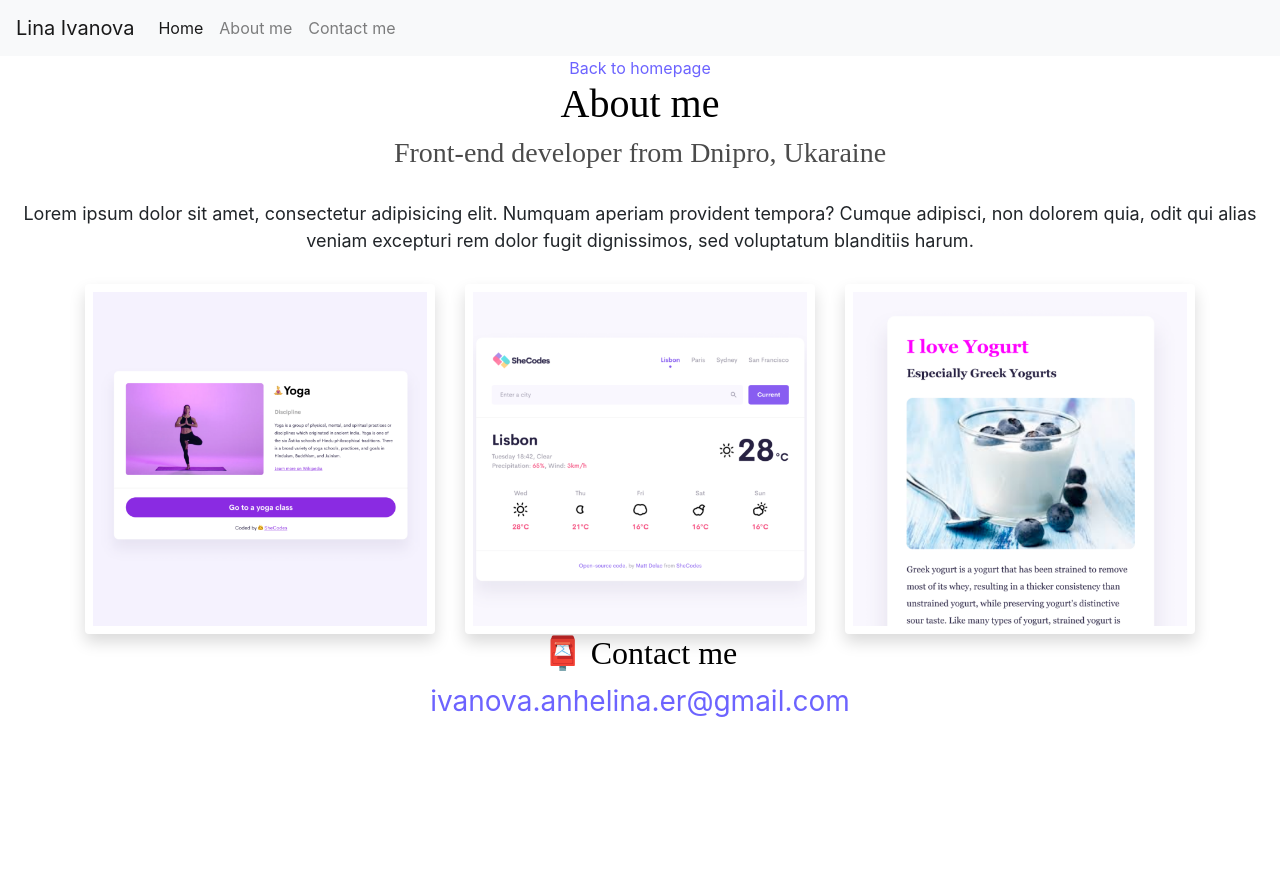
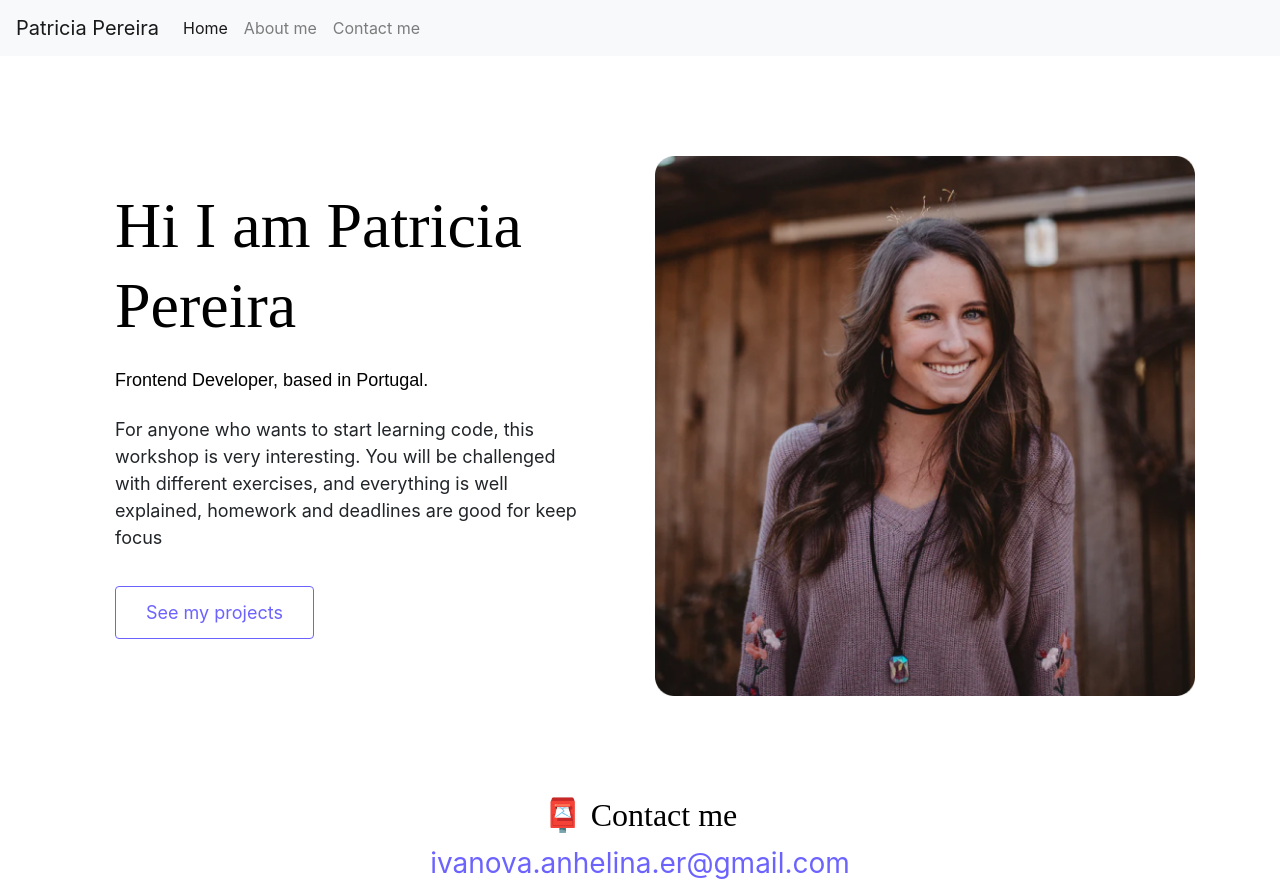
Before and after one commit to drroggonn/portfolio-project, a plain HTML site: page about.html in a window 1280 px wide. Before the commit the page ends 800 px from the top, so only its background shows below. Drawn offline with nearby package versions, Linux system fonts and the light colour scheme.

Commit message:
Changed about-page

```diff
--- a/about.html
+++ b/about.html
@@ -17,7 +17,7 @@
   </head>
   <body>
     <nav class="navbar navbar-expand-lg navbar-light bg-light sticky-top">
-      <a class="navbar-brand" href="index.html">Lina Ivanova</a>
+      <a class="navbar-brand" href="index.html">Patricia Pereira</a>
       <button
         class="navbar-toggler"
         type="button"
@@ -45,8 +45,27 @@
         </ul>
       </div>
     </nav>
-    <a href="index.html" class="homepage-link" title="My homepage">Back to homepage</a>
-    <h1 class="text-center">About me</h1>
+    <div class="about-section container">
+      <div class="row">
+        <div class="col-lg-6">
+          <div class="about-section-content">
+            <h1 class="mb-4">Hi I am Patricia Pereira</h1>
+            <h2 class="mb-4">Frontend Developer, based in Portugal.</h2>
+            <p class="mb-5">
+              For anyone who wants to start learning code, this workshop is very
+              interesting. You will be challenged with different exercises, and
+              everything is well explained, homework and deadlines are good for
+              keep focus
+            </p>
+            <a href="" class="learn">See my projects</a>
+          </div>
+        </div>
+        <div class="col-lg-6">
+          <img src="images/patricia.png" alt="" class="img-fluid" />
+        </div>
+      </div>
+    </div>
+    <!-- <h1 class="text-center">About me</h1>
     <h3 class="text-center">Front-end developer from Dnipro, Ukaraine</h3>
     <div class="about-paragraphs text-center">
       <p>
@@ -68,10 +87,10 @@
         <div class="col-sm-4">
           <img src="images/yogurt.png" class="img-fluid p-2 shadow rounded" mb-3 alt="Yogurt Project"/>
         </div>
-      </div>
+      </div> -->
 
-      <div id="contact text-center">
-      <h2>📮 Contact me</h2>
+      <div id="contact">
+      <h2 class="text-center">📮 Contact me</h2>
       <a href="mailto:ivanova.anhelina.er@gmail.com" class="email-link">ivanova.anhelina.er@gmail.com</a>
     </div>
   </body>
--- a/index.html
+++ b/index.html
@@ -4,9 +4,9 @@
     <meta charset="UTF-8" />
     <meta http-equiv="X-UA-Compatible" content="IE=edge" />
     <meta name="viewport" content="width=device-width, initial-scale=1.0" />
-    <title>Lina Ivanova: My first Web Design Portfolio</title>
+    <title>Patricia Pereira: My first Web Design Portfolio</title>
     <meta name="description"  content="Design, Frontend & Creativity.
-    I try designing and coding beautifully simple things, and I love what I do." />
+        I try designing and coding beautifully simple things, and I love what I do." />
     <link rel="preconnect" href="https://fonts.gstatic.com" />
     <link
       href="https://fonts.googleapis.com/css2?family=Playfair+Display:wght@700&family=Poppins:wght@500;700&display=swap"
@@ -19,10 +19,14 @@
       integrity="sha384-ggOyR0iXCbMQv3Xipma34MD+dH/1fQ784/j6cY/iJTQUOhcWr7x9JvoRxT2MZw1T"
       crossorigin="anonymous"
     />
+    <script
+    src="https://kit.fontawesome.com/ddc3ee268a.js"
+    crossorigin="anonymous"
+  ></script>
   </head>
   <body>
       <nav class="navbar navbar-expand-lg navbar-light bg-light sticky-top">
-          <a class="navbar-brand" href="index.html">Lina Ivanova</a>
+          <a class="navbar-brand" href="index.html">Patricia Pereira</a>
           <button
             class="navbar-toggler"
             type="button"
@@ -52,8 +56,8 @@
         </nav>
         <div class="hero">
     <h2 class="text-center">👋 Hi I am</h2>
-    <h1 class="text-center">Lina Ivanova</h1>
-    <h3 class="text-center" class="mb-5">🇺🇦 Front-end developer, based in Ukraine</h3>
+    <h1 class="text-center">Patricia Pereira</h1>
+    <h3 class="text-center" class="mb-5">Front-end developer, based in Portugal</h3>
     <div class="navigation-links mb-5">
       <a href="about.html#contact" class="contact-link" title="Go to contact info">Contact me</a>
       <a href="about.html" class="about-link" title="Go to read mo personal info">About me</a>
--- a/style.css
+++ b/style.css
@@ -19,7 +19,6 @@
   h1,
   h2,
   h3 {
-    text-align: center;
     margin: 0;
     color: black;
     font-family: var(--heading-font-family);
@@ -53,7 +52,6 @@
     padding: 15px 30px;
   }
 
-
   .navigation-links {
     display: flex;
     margin-top: 40px;
@@ -85,14 +83,6 @@
     display: block;
   }
 
-  .about-paragraphs {
-    margin: 30px 0;
-  }
-
-  .about-paragraphs p {
-    margin: 10px;
-  }
-
   .email-link {
     display: flex;
     justify-content: center;
@@ -105,7 +95,25 @@
     text-decoration: underline;
   }
 
-  @media (max-width: 576px) {
+  .about-section {
+    padding: 100px 20px;
+  }
+
+  .about-section h1 {
+    font-size: 64px;
+    line-height: 80px;
+  }
+
+  .about-section h2 {
+    font-size: 18px;
+    font-family: var(--default-font-family);
+  }
+
+  .about-section-content {
+    margin: 30px;
+  }
+
+  @media (max-width: 900px) {
     h1 {
       font-size: 44px;
       line-height: 1.5;
@@ -124,4 +132,9 @@
       text-align: center;
     }
 
+    .about-section {
+      text-align: center;
+      padding: 0;
+    }
+
   }
```
Also changed, not shown: images/patricia.png (added).
